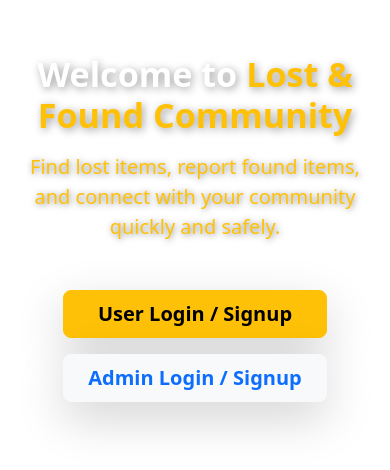
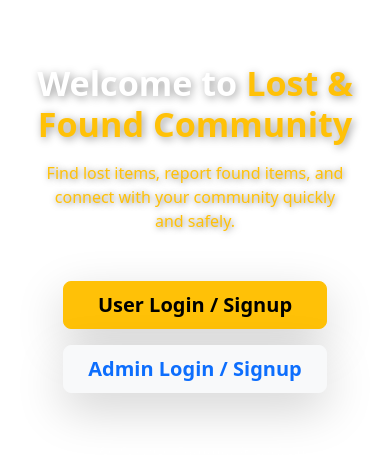
Before and after one commit to Aliv7124/project, a React (Vite) app: page / in a window 390 px wide. Shown: the part 150-620 px from the top of the page. Built offline with nearby package versions, Linux system fonts and the light colour scheme.

Commit message:
Fix landing page paragraph for mobile responsiveness

```diff
--- a/src/Landing.jsx
+++ b/src/Landing.jsx
@@ -43,9 +43,18 @@ function Landing() {
         <h1 className="display-4 fw-bold mb-3" style={{textShadow: "2px 2px 8px rgba(0,0,0,0.4)"}}>
           Welcome to <span className="text-warning">Lost & Found Community</span>
         </h1>
-        <p className="lead mb-5 text-warning" style={{textShadow: "1px 1px 6px rgba(0,0,0,0.5)"}}>
-          Find lost items, report found items, and connect with your community quickly and safely.
-        </p>
+       <p
+  className="lead mb-5 text-warning text-center"
+  style={{
+    textShadow: "1px 1px 6px rgba(0,0,0,0.5)",
+    fontSize: "1rem",           // smaller base font for mobile
+    lineHeight: "1.5rem",       // better spacing
+    maxWidth: "90%",            // prevent overflow
+    margin: "0 auto",           // center the paragraph
+  }}
+>
+  Find lost items, report found items, and connect with your community quickly and safely.
+</p>
       </div>
 
       <div className="d-flex flex-column flex-sm-row gap-3">
```
Also changed, not shown: 1 other file (tests, documents, lock files or other folders).
